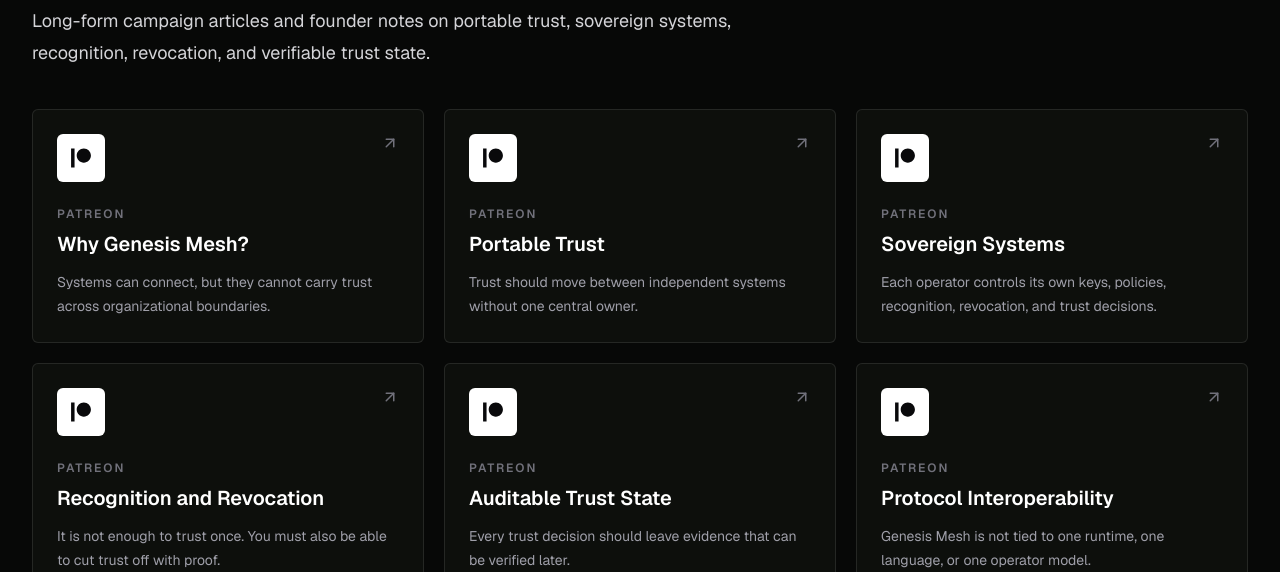
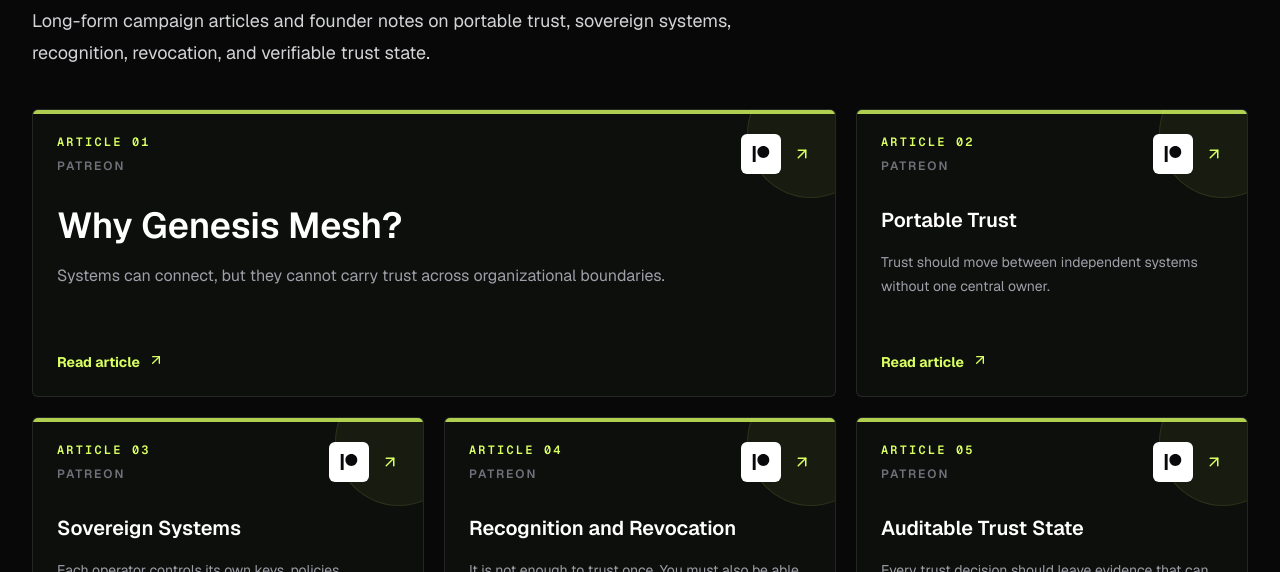
Before and after one commit to GenesisMeshLabs/connectorzzz-dev, a Next.js app: page /genesismesh/articles in a window 1280 px wide. Shown: the part 228-800 px from the top of the page. Built offline with nearby package versions, Linux system fonts and the light colour scheme; no server answers.

Commit message:
Improve dynamic article cards and route arrows

```diff
--- a/src/app/genesismesh/articles/page.tsx
+++ b/src/app/genesismesh/articles/page.tsx
@@ -22,26 +22,61 @@ export default async function ArticlesPage() {
     <PageShell>
       <section className="page-section">
         <SectionIntro {...pageIntros.articles} />
-        <div className="mt-10 grid gap-5 md:grid-cols-3">
-          {articles.map((article) => (
+        <div className="mt-10 grid gap-5 md:grid-cols-2 xl:grid-cols-3">
+          {articles.map((article, index) => (
             <a
               key={article.href}
               href={article.href}
               target="_blank"
               rel="noreferrer"
-              className="group link-card"
+              className={[
+                "group relative flex min-h-72 overflow-hidden rounded-md border border-white/10 bg-[#0d0f0c] p-6 transition hover:border-[#d9ff61]/70",
+                index === 0 ? "md:col-span-2 xl:col-span-2" : "",
+              ].join(" ")}
             >
-              <div className="flex items-start justify-between gap-4">
-                <div className="flex h-12 w-12 items-center justify-center rounded-md bg-white text-zinc-950 transition group-hover:bg-[#d9ff61]">
-                  <BrandIcon name="patreon" className="h-6 w-6" />
+              <div className="absolute inset-x-0 top-0 h-1 bg-[#d9ff61]/80" />
+              <div className="pointer-events-none absolute -right-10 -top-10 h-32 w-32 rounded-full border border-[#d9ff61]/10 bg-[#d9ff61]/5 transition group-hover:bg-[#d9ff61]/10" />
+              <div className="relative flex w-full flex-col">
+                <div className="flex items-start justify-between gap-4">
+                  <div>
+                    <p className="font-mono text-xs font-semibold uppercase tracking-[0.18em] text-[#d9ff61]">
+                      Article {String(index + 1).padStart(2, "0")}
+                    </p>
+                    <p className="mt-2 text-xs font-semibold uppercase tracking-[0.16em] text-zinc-500">
+                      {article.channel}
+                    </p>
+                  </div>
+                  <div className="flex items-center gap-3">
+                    <div className="flex h-10 w-10 items-center justify-center rounded-md bg-white text-zinc-950 transition group-hover:bg-[#d9ff61]">
+                      <BrandIcon name="patreon" className="h-5 w-5" />
+                    </div>
+                    <ArrowUpRight
+                      className="text-[#d9ff61] transition group-hover:translate-x-0.5 group-hover:-translate-y-0.5"
+                      size={18}
+                    />
+                  </div>
                 </div>
-                <ArrowUpRight className="text-zinc-500 transition group-hover:text-[#d9ff61]" size={18} />
+                <h2
+                  className={[
+                    "mt-8 font-semibold text-white",
+                    index === 0 ? "max-w-3xl text-3xl sm:text-4xl" : "text-xl",
+                  ].join(" ")}
+                >
+                  {article.title}
+                </h2>
+                <p
+                  className={[
+                    "mt-4 text-zinc-400",
+                    index === 0 ? "max-w-3xl text-base leading-7" : "text-sm leading-6",
+                  ].join(" ")}
+                >
+                  {article.summary}
+                </p>
+                <span className="mt-auto inline-flex pt-8 text-sm font-bold text-[#d9ff61]">
+                  Read article
+                  <ArrowUpRight className="ml-2" size={16} aria-hidden="true" />
+                </span>
               </div>
-              <p className="mt-6 text-xs font-semibold uppercase tracking-[0.16em] text-zinc-500">
-                {article.channel}
-              </p>
-              <h2 className="mt-2 text-xl font-semibold text-white">{article.title}</h2>
-              <p className="mt-3 text-sm leading-6 text-zinc-400">{article.summary}</p>
             </a>
           ))}
         </div>
--- a/src/app/genesismesh/page.tsx
+++ b/src/app/genesismesh/page.tsx
@@ -177,7 +177,7 @@ export default function GenesisMeshPage() {
                   <div className="flex h-12 w-12 items-center justify-center rounded-md bg-white text-zinc-950 transition group-hover:bg-[#d9ff61]">
                     <card.icon size={24} aria-hidden="true" />
                   </div>
-                  <ArrowRight className="text-zinc-500 transition group-hover:text-[#d9ff61]" size={18} />
+                  <ArrowRight className="text-[#d9ff61] transition group-hover:translate-x-0.5" size={18} />
                 </div>
                 <h3 className="mt-6 text-xl font-semibold text-white">{card.title}</h3>
                 <p className="mt-3 text-sm leading-6 text-zinc-400">{card.description}</p>
```
